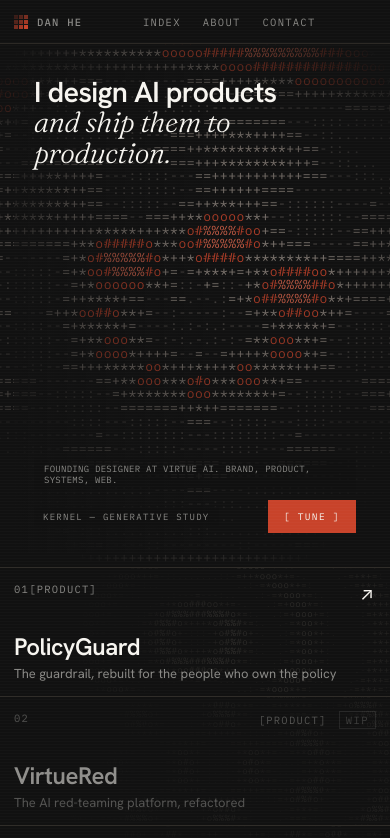
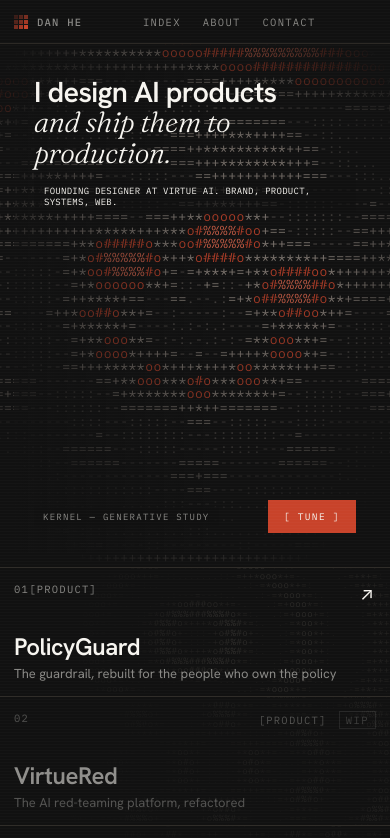
Before and after one commit to danhe-blip/potfolio, a React (Vite) app: page / in a window 390 px wide. Shown: the top 838 px of the page. Built offline with nearby package versions, Linux system fonts and the light colour scheme.

Commit message:
Group hero blurb directly under the headline

```diff
--- a/src/Home.jsx
+++ b/src/Home.jsx
@@ -152,12 +152,14 @@ export default function Home({ navigate }) {
             <Kaleido params={heroParams} />
           </div>
           <div className="hero-body">
-            <h1 className="hero-title">
-              {SITE.heroTitleA}<br />
-              <em>{SITE.heroTitleB}</em>
-            </h1>
+            <div className="hero-lede">
+              <h1 className="hero-title">
+                {SITE.heroTitleA}<br />
+                <em>{SITE.heroTitleB}</em>
+              </h1>
+              <p className="hero-blurb mono">{SITE.heroBlurb}</p>
+            </div>
             <div className="hero-foot mono">
-              <span className="hero-blurb">{SITE.heroBlurb}</span>
               {!deckOpen && (
                 <div className="hero-meta">
                   <span className="art-sig" aria-hidden="true">{SITE.artSignature}</span>
--- a/src/index.css
+++ b/src/index.css
@@ -225,7 +225,7 @@ img { max-width: 100%; display: block; }
     linear-gradient(90deg, rgba(17, 17, 17, 0.6), rgba(17, 17, 17, 0) 55%),
     linear-gradient(180deg, rgba(17, 17, 17, 0.25), rgba(17, 17, 17, 0.05) 40%, rgba(17, 17, 17, 0.55));
 }
-.hero-body > .mono:first-child { align-self: flex-start; background: rgba(17, 17, 17, 0.75); padding: 5px 10px; }
+.hero-lede { display: flex; flex-direction: column; align-items: flex-start; gap: 18px; }
 .hero-title {
   font-size: clamp(26px, 3vw, 42px);
   line-height: 1.02;
@@ -242,7 +242,7 @@ img { max-width: 100%; display: block; }
 }
 .hero-foot {
   display: flex;
-  justify-content: space-between;
+  justify-content: flex-end;
   align-items: flex-end;
   gap: 24px;
   color: var(--mut);
@@ -730,8 +730,9 @@ img { max-width: 100%; display: block; }
   .cell--w2 { grid-column: span 1; }
   .cell--hero { grid-column: span 1; grid-row: span 1; min-height: 62dvh; }
   .hero-title { font-size: clamp(26px, 7.4vw, 34px); max-width: 100%; }
-  .hero-foot { flex-direction: column; align-items: stretch; gap: 10px; font-size: 9px; letter-spacing: 0.03em; overflow-wrap: anywhere; }
-  .hero-blurb { max-width: 100%; }
+  .hero-foot { font-size: 9px; letter-spacing: 0.03em; overflow-wrap: anywhere; }
+  .hero-blurb { max-width: 100%; font-size: 9px; letter-spacing: 0.03em; }
+  .hero-lede { gap: 12px; }
   .hero-meta { flex-direction: row; align-items: center; justify-content: space-between; gap: 10px; width: 100%; }
   .art-sig { font-size: 9px; }
   .tune-tab { justify-content: center; padding: 10px 16px; font-size: 9.5px; }
```
